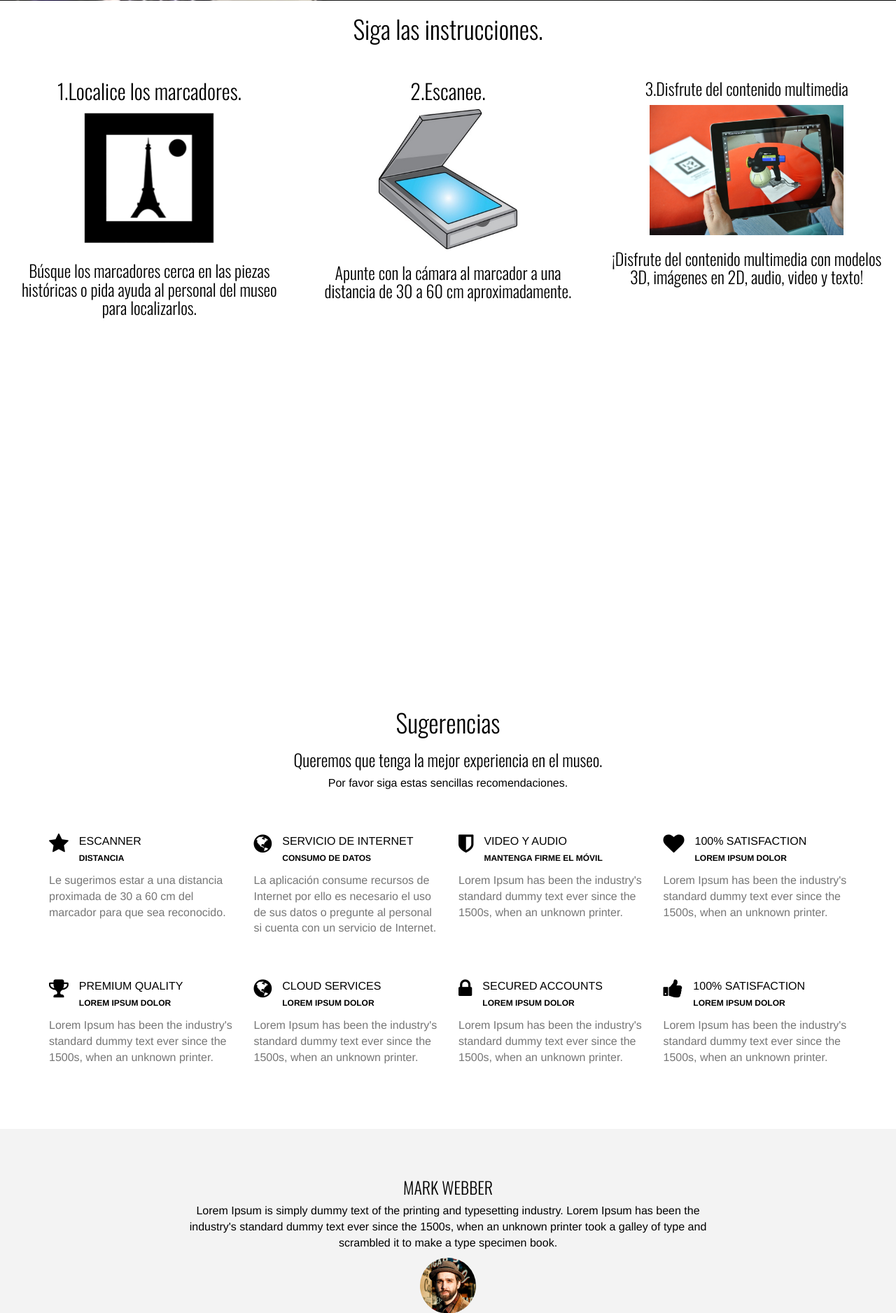
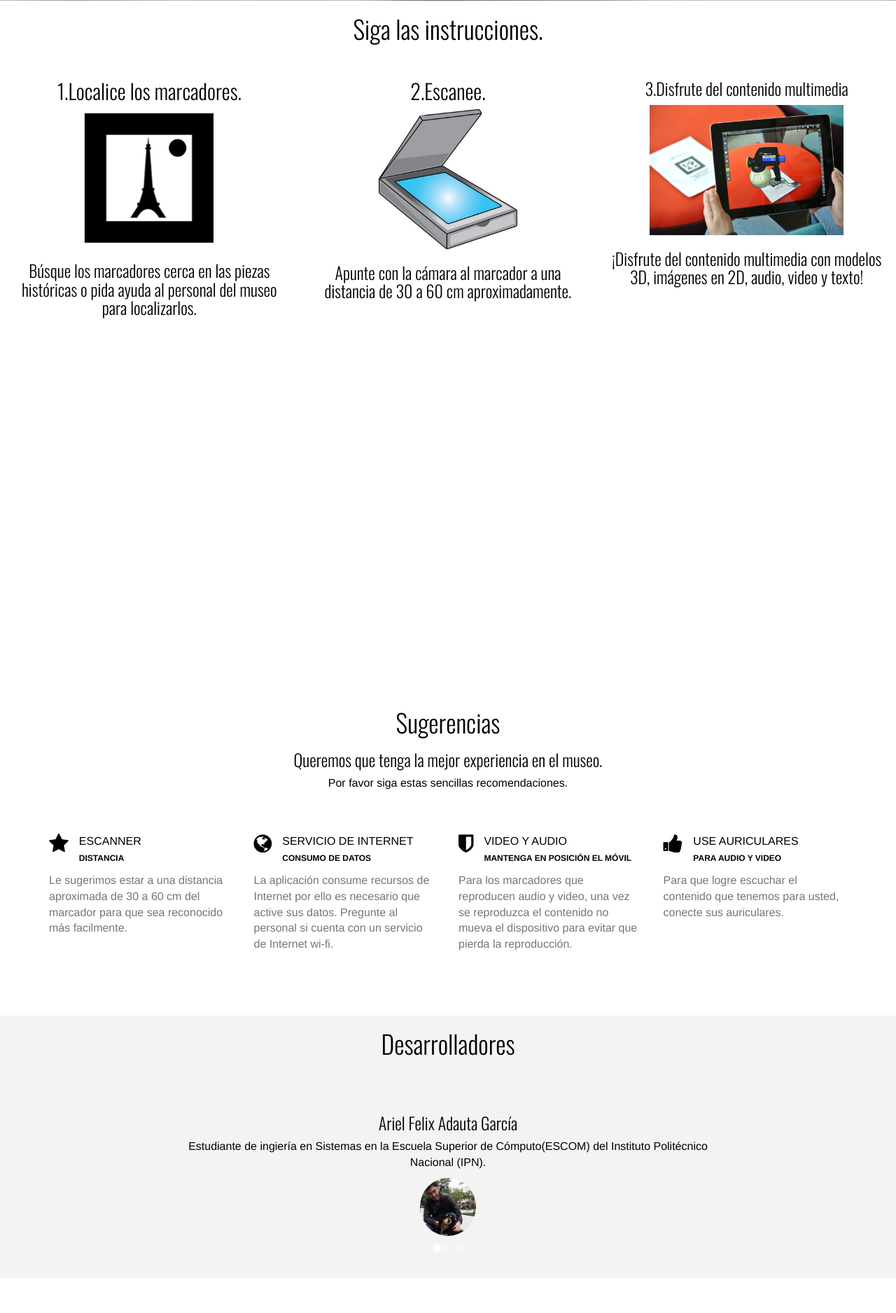
Before and after one commit to esedecks/TrabajoTerminal, a PHP site: page /acceso/Theme/index.html in a window 1280 px wide. Shown: the part 699-2575 px from the top of the page at 70% size. After the commit the page ends 2465 px from the top, so only its background shows below. Run offline with PHP 8.4, Linux system fonts and the light colour scheme; some libraries are stand-ins or nearby versions.

Commit message:
pagina web actualizada

```diff
--- a/acceso/Theme/assets/css/style.css
+++ b/acceso/Theme/assets/css/style.css
@@ -249,7 +249,7 @@ h1, h2, h3, h4, h5, h6 {
    ========================================================================== */
 
 #headerwrap {
-	background: url(../img/back.jpg) no-repeat center top;
+	background: url(../img/dinosaurio.jpg) no-repeat center top;
 	margin-top: 0px;
 	padding-top:120px;
 	text-align:center;
--- a/acceso/Theme/index.html
+++ b/acceso/Theme/index.html
@@ -37,7 +37,7 @@
 		<div class="container">
 			<div class="row">
 				<div class="col-md-6 col-md-offset-3">
-					<h1>Museo Geología y Paleontología</h1>
+					<h1>Museo Geología y Paleontología.</h1>
 				</div>
 			</div><! --/row -->
 		</div><! --/container -->
@@ -86,21 +86,23 @@
 			<div class="row mt">
 				<div class="col-lg-3 service">
 					<i class="fa fa-star"></i><p>ESCANNER<br/><small>DISTANCIA</small></p>
-					<p class="text">Le sugerimos estar a una distancia proximada de 30 a 60 cm del marcador para que sea reconocido.</p>
+					<p class="text">Le sugerimos estar a una distancia aproximada de 30 a 60 cm del marcador para que sea reconocido más facilmente.</p>
 				</div>
 				<div class="col-lg-3 service">
 					<i class="fa fa-globe"></i><p>SERVICIO DE INTERNET<br/><small>CONSUMO DE DATOS</small></p>
-					<p class="text">La aplicación consume recursos de Internet por ello es necesario el uso de sus datos o pregunte al personal si cuenta con un servicio de Internet. </p>
+					<p class="text">La aplicación consume recursos de Internet por ello es necesario que active sus datos. Pregunte al personal si cuenta con un servicio de Internet wi-fi. </p>
 				</div>
 				<div class="col-lg-3 service">
-					<i class="fa fa-shield"></i><p>VIDEO Y AUDIO<br/><small>MANTENGA FIRME EL MÓVIL</small></p>
-					<p class="text">Lorem Ipsum has been the industry's standard dummy text ever since the 1500s, when an unknown printer.</p>
+					<i class="fa fa-shield"></i><p>VIDEO Y AUDIO<br/><small>MANTENGA EN POSICIÓN EL MÓVIL</small></p>
+					<p class="text">Para los marcadores que reproducen audio y video, una vez se reproduzca el contenido no mueva el dispositivo para evitar que pierda la reproducción.</p>
 				</div>
 				<div class="col-lg-3 service">
-					<i class="fa fa-heart"></i><p>100% SATISFACTION<br/><small>LOREM IPSUM DOLOR</small></p>
-					<p class="text">Lorem Ipsum has been the industry's standard dummy text ever since the 1500s, when an unknown printer.</p>
+					<i class="fa fa-thumbs-up"></i><p>USE AURICULARES<br/><small>PARA AUDIO Y VIDEO</small></p>
+					<p class="text">Para que logre escuchar el contenido que tenemos para usted, conecte sus auriculares.</p>
 				</div>
 			</div><! --/row -->
+
+			<!--
 			<div class="row mt">
 				<div class="col-lg-3 service">
 					<i class="fa fa-trophy"></i><p>PREMIUM QUALITY<br/><small>LOREM IPSUM DOLOR</small></p>
@@ -118,13 +120,16 @@
 					<i class="fa fa-thumbs-up"></i><p>100% SATISFACTION<br/><small>LOREM IPSUM DOLOR</small></p>
 					<p class="text">Lorem Ipsum has been the industry's standard dummy text ever since the 1500s, when an unknown printer.</p>
 				</div>
+				-->
 			</div><! --/row -->
 
 		</div><! --/container -->
 	</div><! --/servicewrap -->
 
 	<div id="testimonials">
+
 		<div class="container">
+		<h1  style="text-align: center;"  >Desarrolladores</h1>
 			<div class="row">
 				<div class="col-lg-8 col-lg-offset-2 mt">
 
@@ -132,21 +137,24 @@
 					  <!-- Wrapper for slides -->
 					  <div class="carousel-inner">
 					    <div class="item active mb centered">
-					      <h3>MARK WEBBER</h3>
-					      <p>Lorem Ipsum is simply dummy text of the printing and typesetting industry. Lorem Ipsum has been the industry's standard dummy text ever since the 1500s, when an unknown printer took a galley of type and scrambled it to make a type specimen book.</p>
-					      <p><img class="img-circle" src="assets/img/pic-t1.jpg" width="80"></p>
+					      <h3>Ariel Felix Adauta García</h3>
+					      <p>Estudiante de ingiería en Sistemas en la Escuela Superior de Cómputo(ESCOM) del Instituto
+					      Politécnico Nacional (IPN).</p>
+					      <p><img class="img-circle" src="assets/img/ariel.png" width="80"></p>
 					    </div>
 
 					    <div class="item mb centered">
-					      <h3>PAUL LEVINGSTON</h3>
-					      <p>Lorem Ipsum is simply dummy text of the printing and typesetting industry. Lorem Ipsum has been the industry's standard dummy text ever since the 1500s, when an unknown printer took a galley of type and scrambled it to make a type specimen book.</p>
-					      <p><img class="img-circle" src="assets/img/pic-t2.jpg" width="80"></p>
+					      <h3>David Duran Rodriguez</h3>
+					      <p>Estudiante de ingiería en Sistemas en la Escuela Superior de Cómputo(ESCOM) del Instituto
+					      Politécnico Nacional (IPN).</p>
+					      <p><img class="img-circle" src="assets/img/pic-t2.jp" alt="(No imagen available)" width="80"></p>
 					    </div>
 
 					    <div class="item mb centered">
-					      <h3>LUCY LENNIN</h3>
-					      <p>Lorem Ipsum is simply dummy text of the printing and typesetting industry. Lorem Ipsum has been the industry's standard dummy text ever since the 1500s, when an unknown printer took a galley of type and scrambled it to make a type specimen book.</p>
-					      <p><img class="img-circle" src="assets/img/pic-t3.jpg" width="80"></p>
+					      <h3>Guillermo Cruz Hernández</h3>
+					      <p>Estudiante de ingiería en Sistemas en la Escuela Superior de Cómputo(ESCOM) del Instituto
+					      Politécnico Nacional (IPN).</p>
+					      <p><img class="img-circle" src="assets/img/pic-t3.jg" alt="(No imagen available)" width="80"></p>
 					    </div>
 
 					  </div>
@@ -163,14 +171,23 @@
 		</div><! --/container -->
 	</div><! --/testimonials -->
 
-	<! -- SERVICE SECTION -->
-	<section id="contact" name="contact"></section>
-	<! -- CONTACT SEPARATOR -->
-	<div class="sep contact" data-stellar-background-ratio="0.5"></div>
-
+	<!--
 	<div id="contactwrap">
 		<div class="container">
-			<div class="row">
+		<p>CONTACT ME RIGHT NOW!</p>
+					<p>Lorem Ipsum is simply dummy text of the printing and typesetting industry. Lorem Ipsum has been the industry's standard dummy text ever since the 1500s.</p>
+					<p>
+						<small>5th Avenue, 987<br/>
+						38399, New York,<br/>
+						USA.</small>
+					</p>
+					<p>
+						<small>Tel. 9888-4394<br/>
+						Mail. Hello@coolfolks.com<br/>
+						Skype. NYCDesign
+					</p>
+
+			<!--<div class="row">
 				<div class="col-lg-6">
 					<p>CONTACT ME RIGHT NOW!</p>
 					<p>Lorem Ipsum is simply dummy text of the printing and typesetting industry. Lorem Ipsum has been the industry's standard dummy text ever since the 1500s.</p>
@@ -188,6 +205,19 @@
 				</div>
 
 				<div class="col-lg-6">
+					<p>CONTACT ME RIGHT NOW!</p>
+					<p>Lorem Ipsum is simply dummy text of the printing and typesetting industry. Lorem Ipsum has been the industry's standard dummy text ever since the 1500s.</p>
+					<p>
+						<small>5th Avenue, 987<br/>
+						38399, New York,<br/>
+						USA.</small>
+					</p>
+					<p>
+						<small>Tel. 9888-4394<br/>
+						Mail. Hello@coolfolks.com<br/>
+						Skype. NYCDesign
+					</p>
+			<!--
 					<form role="form">
 					  <div class="form-group">
 					    <label for="exampleInputName1">Your Name</label>
@@ -200,7 +230,7 @@
 					  <button type="submit" class="btn btn-default">Submit</button>
 					</form>
 				</div>
-
+			-->
 			</div><! --/row -->
 		</div><!-- /container -->
 	</div>
```
Also changed, not shown: acceso/Theme/assets/img/ariel.png (added), acceso/Theme/assets/img/dinosaurio.jpg (added), acceso/Theme/assets/img/fosil.jpg (added).
